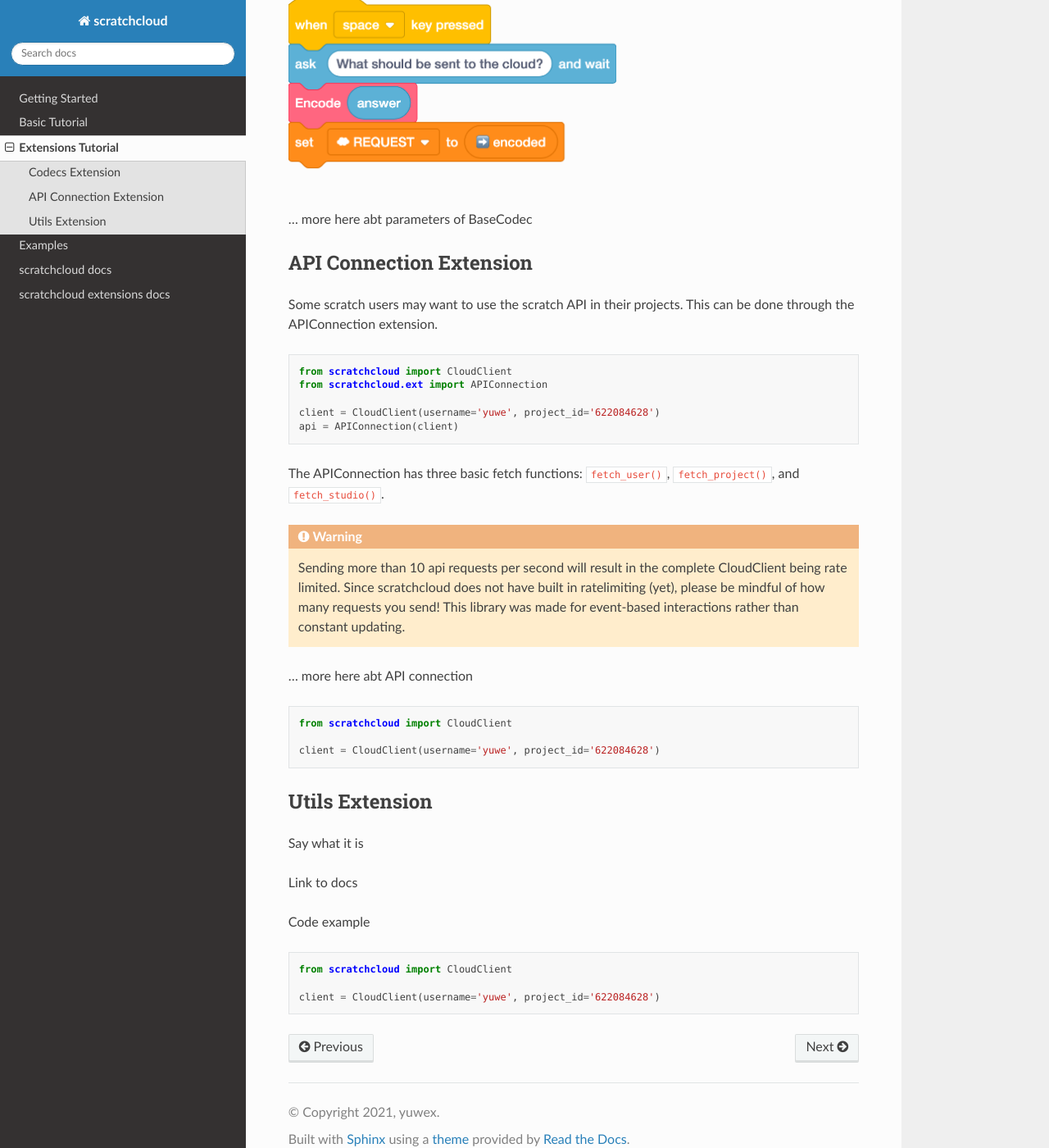
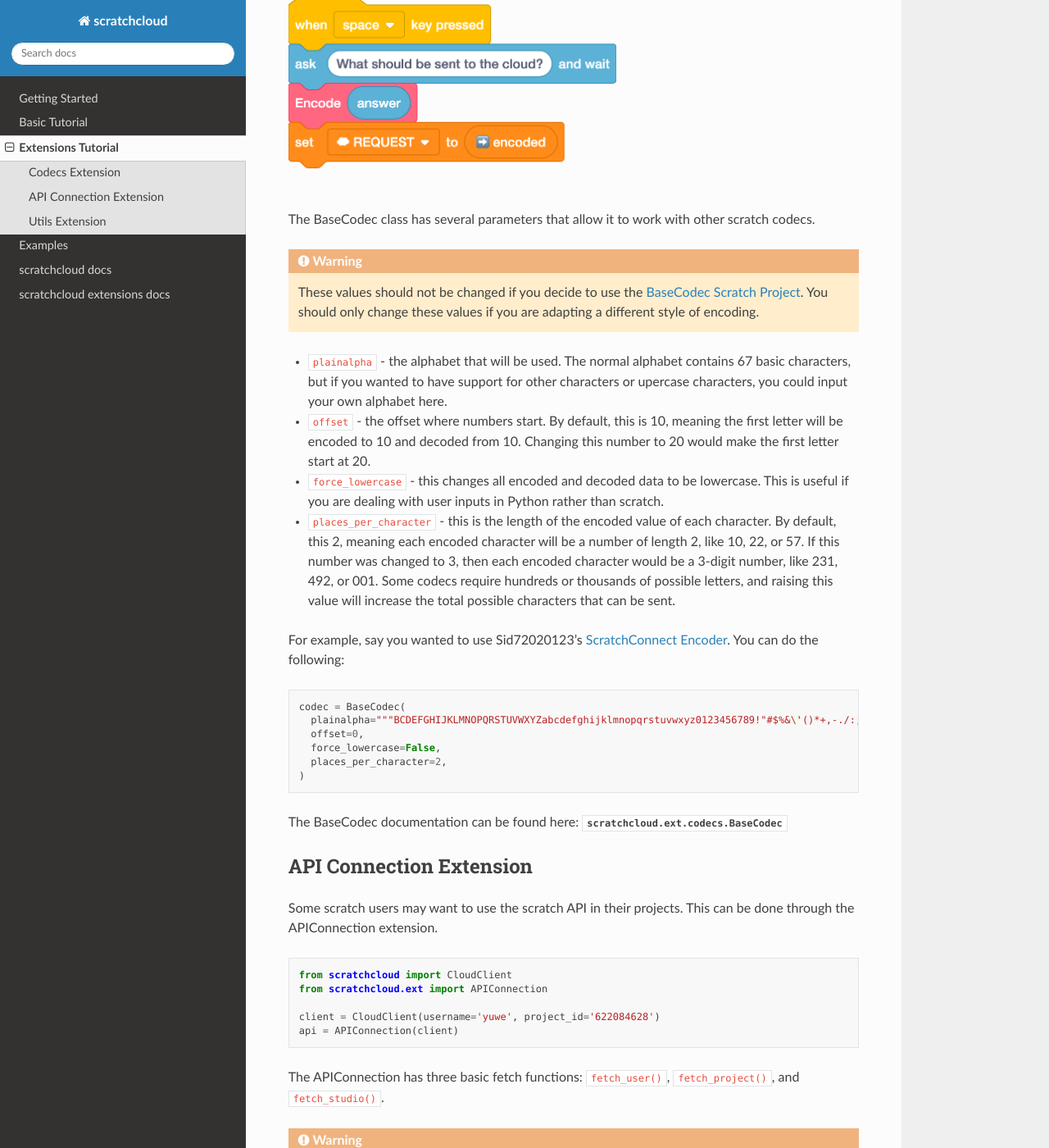
Before and after one commit to yuwex/scratchcloud, a Sphinx documentation site: the page built from sphinx/source/extensions_tutorial.rst, in a window 1280 px wide and 1400 px high, scrolled down 948 px. Shown: the whole window at 82% size. Built offline with Sphinx 7.4.7 and the Read the Docs theme 2.0.0, drawn with Linux system fonts in a browser that asks for light colours.

Commit message:
Finished Codecs tutorial

```diff
--- a/sphinx/source/extensions_tutorial.rst
+++ b/sphinx/source/extensions_tutorial.rst
@@ -34,7 +34,28 @@ While scratchcloud will automatically encode and decode data, scratch will not.
   :alt: An image of scratch code using the custom Encode block.
   :width: 400
 
-... more here abt parameters of BaseCodec
+The BaseCodec class has several parameters that allow it to work with other scratch codecs.
+
+.. warning::
+  These values should not be changed if you decide to use the `BaseCodec Scratch Project <https://scratch.mit.edu/projects/622026587>`_. You should only change these values if you are adapting a different style of encoding.
+
+* ``plainalpha`` - the alphabet that will be used. The normal alphabet contains 67 basic characters, but if you wanted to have support for other characters or upercase characters, you could input your own alphabet here.
+* ``offset`` - the offset where numbers start. By default, this is 10, meaning the first letter will be encoded to 10 and decoded from 10. Changing this number to 20 would make the first letter start at 20.
+* ``force_lowercase`` - this changes all encoded and decoded data to be lowercase. This is useful if you are dealing with user inputs in Python rather than scratch.
+* ``places_per_character`` - this is the length of the encoded value of each character. By default, this 2, meaning each encoded character will be a number of length 2, like 10, 22, or 57. If this number was changed to 3, then each encoded character would be a 3-digit number, like 231, 492, or 001. Some codecs require hundreds or thousands of possible letters, and raising this value will increase the total possible characters that can be sent.
+
+For example, say you wanted to use Sid72020123's `ScratchConnect Encoder <https://github.com/Sid72020123/scratchconnect/blob/main/scratchconnect/scEncoder.py>`_. You can do the following:
+
+.. code-block:: python
+
+  codec = BaseCodec(
+    plainalpha="""BCDEFGHIJKLMNOPQRSTUVWXYZabcdefghijklmnopqrstuvwxyz0123456789!"#$%&\'()*+,-./:;<=>?@[\\]^_`{|}~ """,
+    offset=0,
+    force_lowercase=False,
+    places_per_character=2,
+  )
+
+The BaseCodec documentation can be found here: :class:`scratchcloud.ext.codecs.BaseCodec`
 
 API Connection Extension
 ------------------------
```
